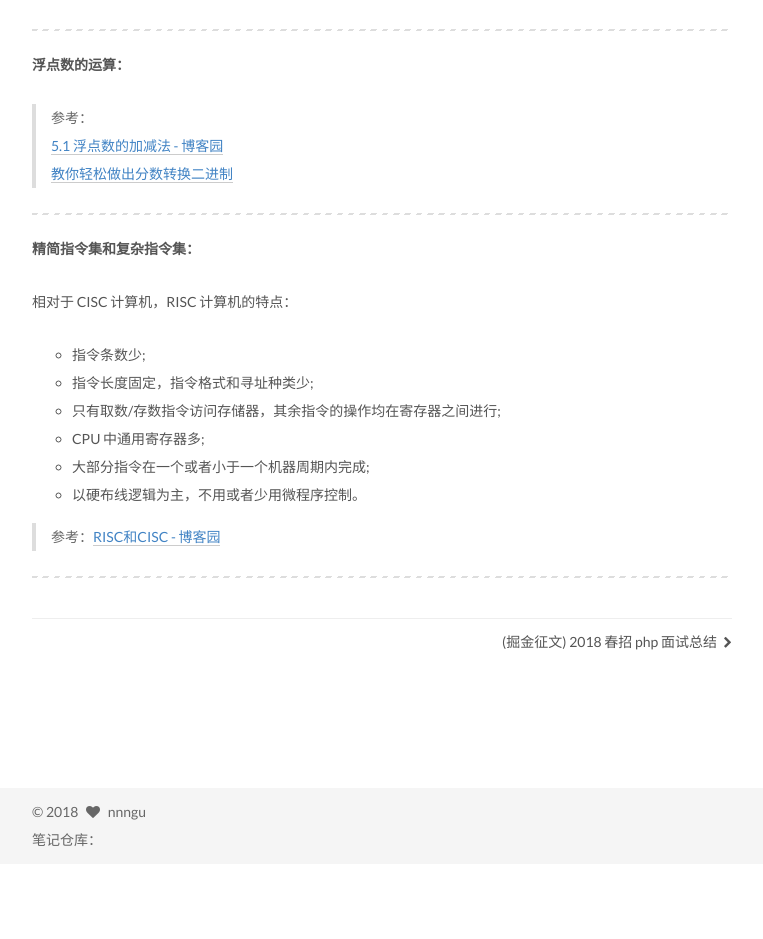
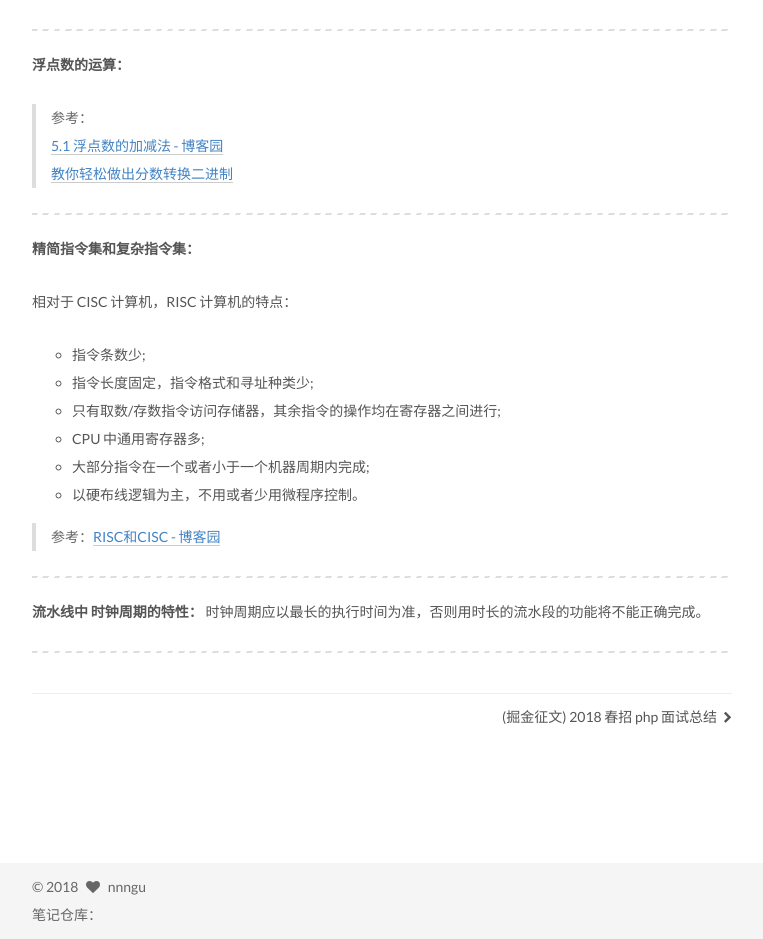
Before and after one commit to nnngu/LearningNotes, a Jekyll site: the page built from _posts/2018-06-15-考研 408 计算机笔记.md, in a window 1280 px wide. Shown: the part 2135-3074 px from the top of the page, without its empty margins (258-1021 px from the left). Built offline with Jekyll 4.4.1, drawn with Linux system fonts in a browser that asks for light colours; before the commit the page ends 2999 px from its top, so only the background shows below that; grey boxes are pictures that could not be loaded.

Commit message:
修改文件: _posts/2018-06-15-考研 408 计算机笔记.md

```diff
--- a/_posts/2018-06-15-考研 408 计算机笔记.md
+++ b/_posts/2018-06-15-考研 408 计算机笔记.md
@@ -76,6 +76,11 @@ description: 考研 408 计算机笔记
 
 ---
 
+**流水线中 时钟周期的特性：** 时钟周期应以最长的执行时间为准，否则用时长的流水段的功能将不能正确完成。
+
+---
+
+
 
 
 
```
